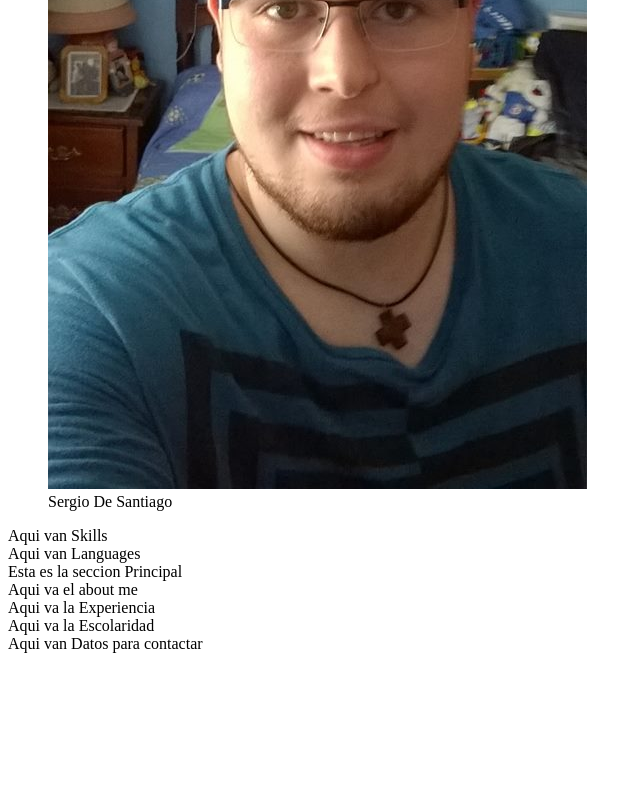
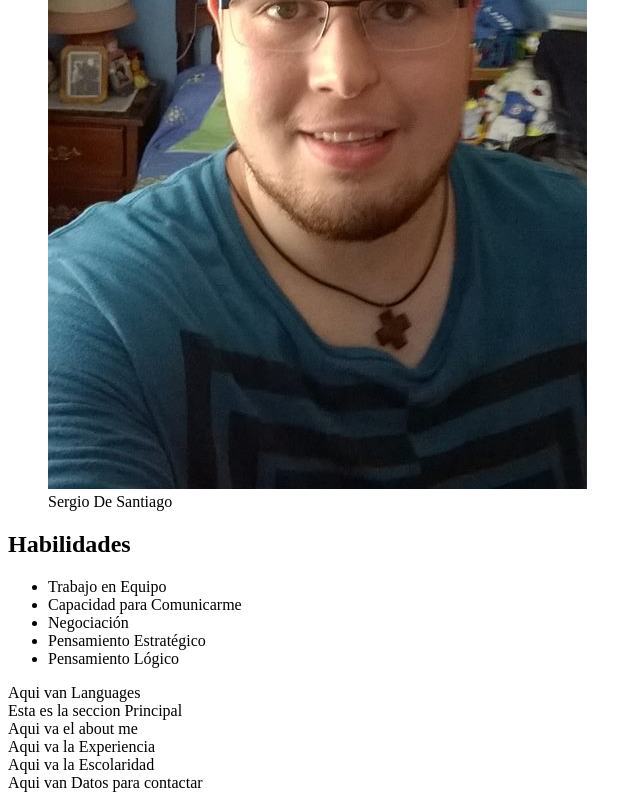
Before and after one commit to checochago/my-CV, a plain HTML site: page index.html in a window 1280 px wide. Shown: the part 487-1287 px from the top of the page, without its empty margins (0-642 px from the left). Before the commit the page ends 1148 px from the top, so only its background shows below. Drawn offline with Linux system fonts and the light colour scheme.

Commit message:
Agregado de Habilidades como una lista y su respectivo título

```diff
--- a/index.html
+++ b/index.html
@@ -16,7 +16,14 @@
         <figcaption>Sergio De Santiago</figcaption>
       </figure>
       <section>
-        Aqui van Skills
+        <h2>Habilidades</h2>
+        <ul>
+          <li>Trabajo en Equipo</li>
+          <li>Capacidad para Comunicarme</li>
+          <li>Negociación</li>
+          <li>Pensamiento Estratégico</li>
+          <li>Pensamiento Lógico</li>
+        </ul>
       </section>
       <section>
         Aqui van Languages
```
